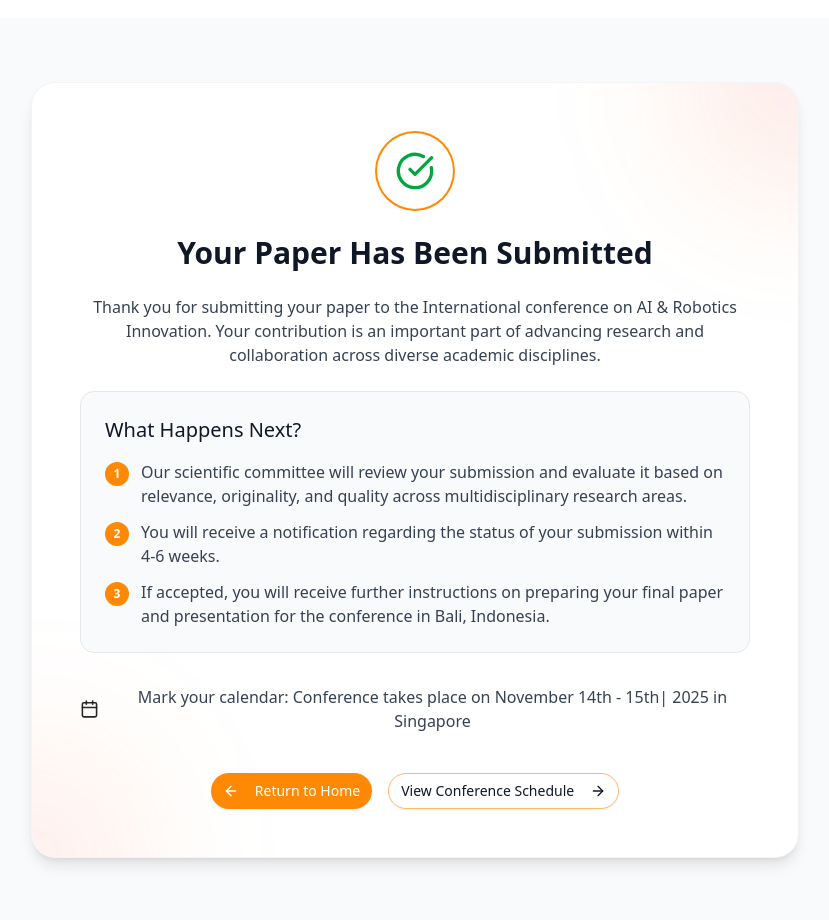
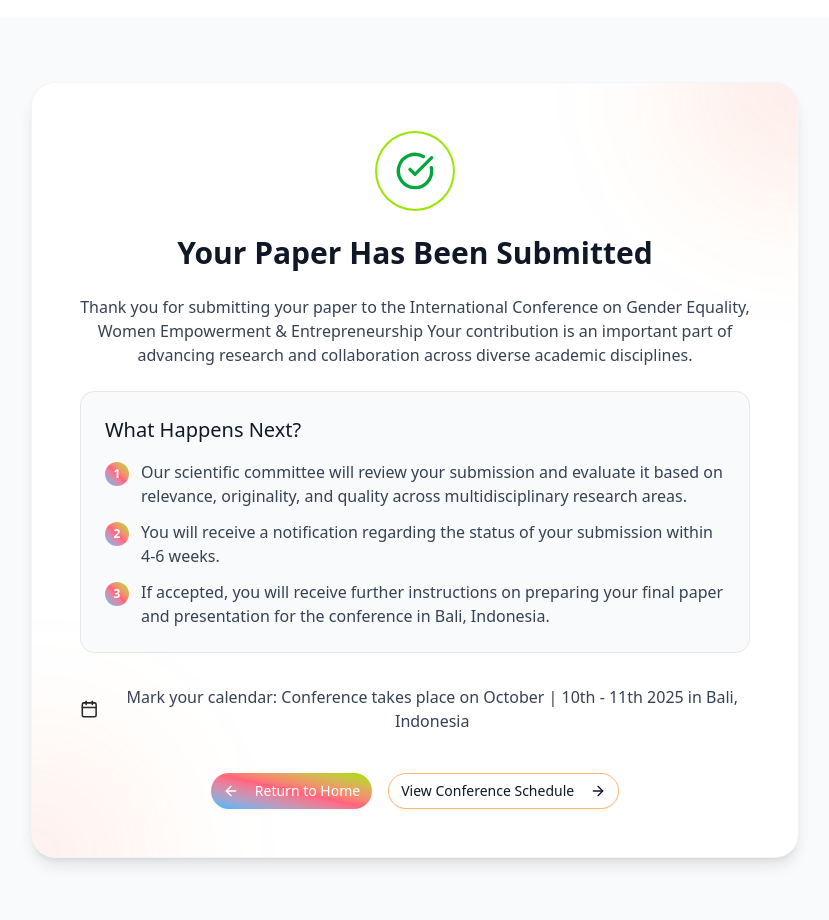
Before and after one commit to ZepResearch/icgewee, a Next.js app: page /submission/success in a window 1280 px wide. Shown: the part 420-1340 px from the top of the page, without its empty margins (225-1054 px from the left). Built offline with nearby package versions, Linux system fonts and the light colour scheme.

Commit message:
fix: correct email addresses and update conference details in templates

```diff
--- a/src/app/(pages)/submission/success/page.jsx
+++ b/src/app/(pages)/submission/success/page.jsx
@@ -35,7 +35,7 @@ export default function SubmissionSuccess() {
 
             </h1>
             <p className="text-xl text-gray-700 mb-8">
-              Thank you for contributing to the International Conference on Emerging Trends in Multidisciplinary Research
+              Thank you for contributing to the International Conference on Gender Equality, Women Empowerment & Entrepreneurship
             </p>
           </div>
         </div>
@@ -51,7 +51,7 @@ export default function SubmissionSuccess() {
               <div className="absolute bottom-0 left-0 w-64 h-64 bg-gradient-to-tr from-pink-400/10 via-red-400/10 to-yellow-400/10 rounded-full blur-3xl translate-y-1/2 -translate-x-1/2"></div>
 
               <div className="relative p-8 md:p-12 text-center">
-                <div className="inline-flex h-20 w-20 items-center justify-center rounded-full bg-orange-400 p-0.5 mb-6">
+                <div className="inline-flex h-20 w-20 items-center justify-center rounded-full bg-lime-400 p-0.5 mb-6">
                   <div className="flex h-full w-full items-center justify-center rounded-full bg-white">
                     <CheckCircle className="h-10 w-10 text-green-600" />
                   </div>
@@ -61,8 +61,7 @@ export default function SubmissionSuccess() {
 
                 <div className="space-y-6 text-gray-700 max-w-2xl mx-auto">
                   <p>
-                    Thank you for submitting your paper to the International conference on
-                    AI & Robotics Innovation. Your contribution is an important part of advancing research
+                    Thank you for submitting your paper to the International Conference on Gender Equality, Women Empowerment & Entrepreneurship Your contribution is an important part of advancing research
                     and collaboration across diverse academic disciplines.
                   </p>
 
@@ -70,7 +69,7 @@ export default function SubmissionSuccess() {
                     <h3 className="text-xl font-medium text-gray-900 mb-4">What Happens Next?</h3>
                     <ul className="space-y-3">
                       <li className="flex items-start gap-3">
-                        <div className="h-6 w-6 rounded-full bg-orange-400 flex items-center justify-center shrink-0 mt-0.5">
+                        <div className="h-6 w-6 rounded-full bg-gradient-to-tr from-sky-400 via-rose-400 to-lime-400 flex items-center justify-center shrink-0 mt-0.5">
                           <span className="text-xs font-bold text-white">1</span>
                         </div>
                         <span>
@@ -79,7 +78,7 @@ export default function SubmissionSuccess() {
                         </span>
                       </li>
                       <li className="flex items-start gap-3">
-                        <div className="h-6 w-6 rounded-full bg-orange-400 flex items-center justify-center shrink-0 mt-0.5">
+                        <div className="h-6 w-6 rounded-full bg-gradient-to-tr from-sky-400 via-rose-400 to-lime-400 flex items-center justify-center shrink-0 mt-0.5">
                           <span className="text-xs font-bold text-white">2</span>
                         </div>
                         <span>
@@ -87,7 +86,7 @@ export default function SubmissionSuccess() {
                         </span>
                       </li>
                       <li className="flex items-start gap-3">
-                        <div className="h-6 w-6 rounded-full bg-orange-400 flex items-center justify-center shrink-0 mt-0.5">
+                        <div className="h-6 w-6 rounded-full bg-gradient-to-tr from-sky-400 via-rose-400 to-lime-400 flex items-center justify-center shrink-0 mt-0.5">
                           <span className="text-xs font-bold text-white">3</span>
                         </div>
                         <span>
@@ -100,12 +99,12 @@ export default function SubmissionSuccess() {
 
                   <div className="flex items-center justify-center gap-4 mt-8">
                     <Calendar className="h-5 w-5 text-neutral-800" />
-                    <span>Mark your calendar: Conference takes place on November 14th - 15th| 2025 in Singapore</span>
+                    <span>Mark your calendar: Conference takes place on October | 10th - 11th 2025 in Bali, Indonesia</span>
                   </div>
                 </div>
 
                 <div className="flex flex-col sm:flex-row gap-4 justify-center mt-10">
-                  <Button asChild className="bg-orange-400  text-white rounded-full">
+                  <Button asChild className="bg-gradient-to-tr from-sky-400 via-rose-400 to-lime-400  text-white rounded-full">
                     <Link href="/">
                       <ArrowLeft className="mr-2 h-5 w-5" />
                       Return to Home
--- a/src/app/api/reserveseat/route.js
+++ b/src/app/api/reserveseat/route.js
@@ -4,7 +4,7 @@ import { userConfirmationTemplate } from "@/emails/user-confirmation-template"
 import { adminNotificationTemplate } from "@/emails/admin-notification-template"
 
 const resend = new Resend(process.env.RESEND_API_KEY)
-const adminEmail = process.env.ADMIN_EMAIL || "info@icegewee.com"
+const adminEmail = process.env.ADMIN_EMAIL || "info@icgewee.com"
 
 export async function POST(request) {
   try {
@@ -18,7 +18,7 @@ export async function POST(request) {
 
     // Send confirmation email to user
     await resend.emails.send({
-      from: "ICGEWEE | <noreply@icegewee.com>",
+      from: "ICGEWEE | <noreply@icgewee.com>",
       to: email,
       subject: "ICGEWEE | Registration Confirmation",
       html: userConfirmationTemplate(data),
@@ -26,8 +26,8 @@ export async function POST(request) {
 
     // Send notification email to admin
     await resend.emails.send({
-      from: "ICGEWEE | Registration <noreply@icegewee.com>",
-      to: "info@icegewee.com",
+      from: "ICGEWEE | Registration <noreply@icgewee.com>",
+      to: "info@icgewee.com",
       subject: "New ICGEWEE Registration",
       html: adminNotificationTemplate(data),
     })
--- a/src/app/api/submit-paper/route.js
+++ b/src/app/api/submit-paper/route.js
@@ -59,18 +59,18 @@ export async function POST(request) {
 
     // Send confirmation email to user
     await resend.emails.send({
-      from: "Conference <info@icegewee.com>",
+      from: "Conference <info@icgewee.com>",
       to: data.email,
       subject:
-        "Paper Submission Confirmation - icegewee 2025",
+        "Paper Submission Confirmation - icgewee 2025",
       html: getUserEmailTemplate(data),
     })
 
     // Send notification email to admin
     await resend.emails.send({
-      from: "Conference <info@icegewee.com>",
-      to: "info@icegewee.com", // Replace with actual admin email
-      subject: "New Paper Submission - icegewee 2025",
+      from: "Conference <info@icgewee.com>",
+      to: "info@icgewee.com", // Replace with actual admin email
+      subject: "New Paper Submission - icgewee 2025",
       html: getAdminEmailTemplate(data, fileUrl),
     })
 
--- a/src/emails/user-template.jsx
+++ b/src/emails/user-template.jsx
@@ -307,11 +307,7 @@ export const userEmailTemplate = (data) => `
 <body>
     <div class="container">
         <!-- Header with logo -->
-        <div class="header-logo">
-            <div class="logo-box">
-                <p class="logo-text">International Conference on Gender Equality,<br>Women Empowerment & Entrepreneurship</p>
-            </div>
-        </div>
+
 
         <!-- Main content container -->
         <div class="main-container gradient-border">
```
